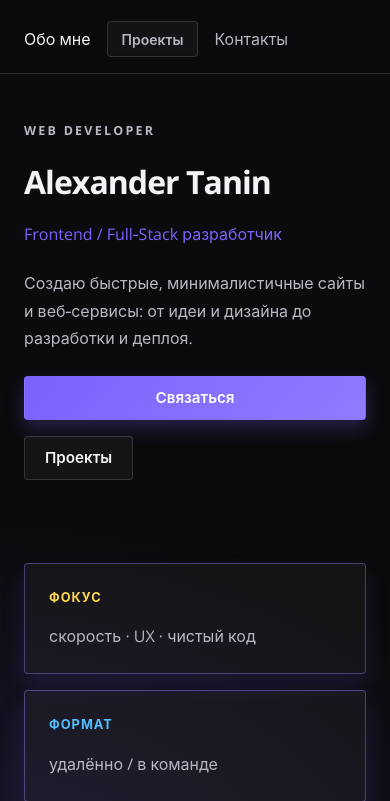
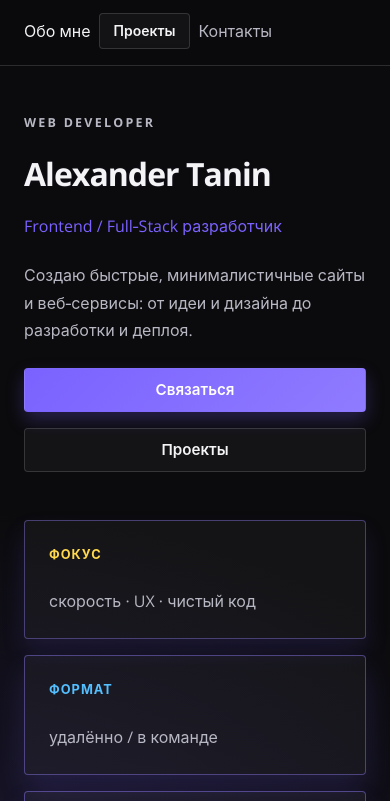
Before and after one commit to qqqrtochka/js, a plain HTML site: page index.html in a window 390 px wide. Shown: the part 43-844 px from the top of the page. Drawn offline with nearby package versions, Linux system fonts and the light colour scheme.

Commit message:
Update main.css

```diff
--- a/main.css
+++ b/main.css
@@ -766,10 +766,13 @@ button:focus-visible {
 		min-height: 0;
 		flex-direction: column;
 		align-items: flex-start;
+		gap: var(--space-2);
 	}
 
 	.nav {
+		width: 100%;
 		justify-content: flex-start;
+		gap: var(--space-1);
 	}
 
 	.site-header .nav .btn--primary {
@@ -785,8 +788,10 @@ button:focus-visible {
 		border: 1px solid var(--color-border);
 		border-radius: var(--radius);
 		background-color: var(--color-surface);
+		color: var(--color-text);
 		font-size: 0.875rem;
 		font-weight: 600;
+		line-height: 1;
 	}
 
 	.facts,
@@ -794,22 +799,33 @@ button:focus-visible {
 		grid-template-columns: 1fr;
 	}
 
+	.facts {
+		margin-top: var(--space-3);
+	}
+
 	.fact {
 		min-height: 0;
 		padding: var(--space-3);
+		gap: var(--space-2);
 	}
 
 	.fact__val {
 		margin-top: var(--space-1);
 		margin-bottom: 0;
+		max-width: none;
 	}
 
 	.actions {
 		grid-template-columns: 1fr;
 	}
 
+	.actions .btn {
+		width: 100%;
+	}
+
 	.actions .btn--ghost {
 		grid-column: 1;
+		justify-self: stretch;
 	}
 
 	.contact__row {
@@ -819,6 +835,7 @@ button:focus-visible {
 
 	.contact__row .btn {
 		justify-self: start;
+		width: auto;
 	}
 }
 
@@ -837,14 +854,6 @@ button:focus-visible {
 
 	.card {
 		padding: var(--space-2);
-	}
-
-	.btn {
-		width: 100%;
-	}
-
-	.actions .btn--ghost {
-		width: auto;
 	}
 }
 
```
